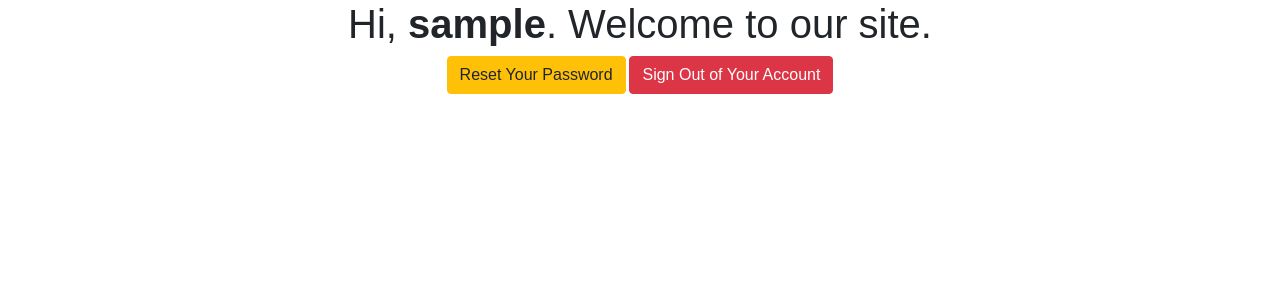
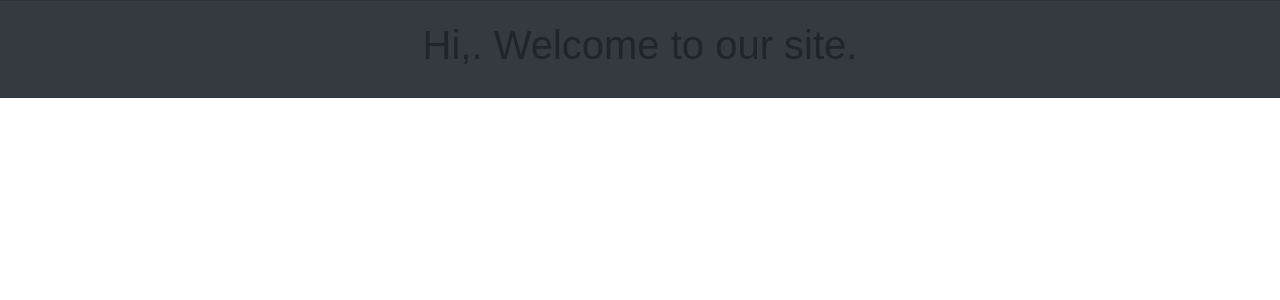
Before and after one commit to jashimgit/login_registration_php_oop_pdo, a PHP site: page /index.php in a window 1280 px wide. Shown: the top 300 px of the page. Run offline with PHP 8.4, Linux system fonts and the light colour scheme; the visitor is signed in with stand-in values (Sample User, id 1).

Commit message:
removed main design

```diff
--- a/index.php
+++ b/index.php
@@ -1,12 +1,13 @@
 <?php
 // Initialize the session
-session_start();
 
-// Check if the user is logged in, if not then redirect him to login page
-if(!isset($_SESSION["loggedin"]) || $_SESSION["loggedin"] !== true){
-	header("location: login.php");
-	exit;
-}
+// session_start();
+
+// // Check if the user is logged in, if not then redirect him to login page
+// if(!isset($_SESSION["loggedin"]) || $_SESSION["loggedin"] !== true){
+// 	header("location: login.php");
+// 	exit;
+// }
 ?>
 
 <!DOCTYPE html>
@@ -21,11 +22,13 @@ if(!isset($_SESSION["loggedin"]) || $_SESSION["loggedin"] !== true){
 </head>
 <body>
 <div class="page-header">
-	<h1>Hi, <b><?php echo htmlspecialchars($_SESSION["username"]); ?></b>. Welcome to our site.</h1>
+	<div class="row">
+		<div class="card card-body bg-dark mx-auto">
+		<h1>Hi,</b>. Welcome to our site.</h1>
+		</div>
+	</div>
+
 </div>
-<p>
-	<a href="reset-password.php" class="btn btn-warning">Reset Your Password</a>
-	<a href="logout.php" class="btn btn-danger">Sign Out of Your Account</a>
-</p>
+
 </body>
 </html>
```
